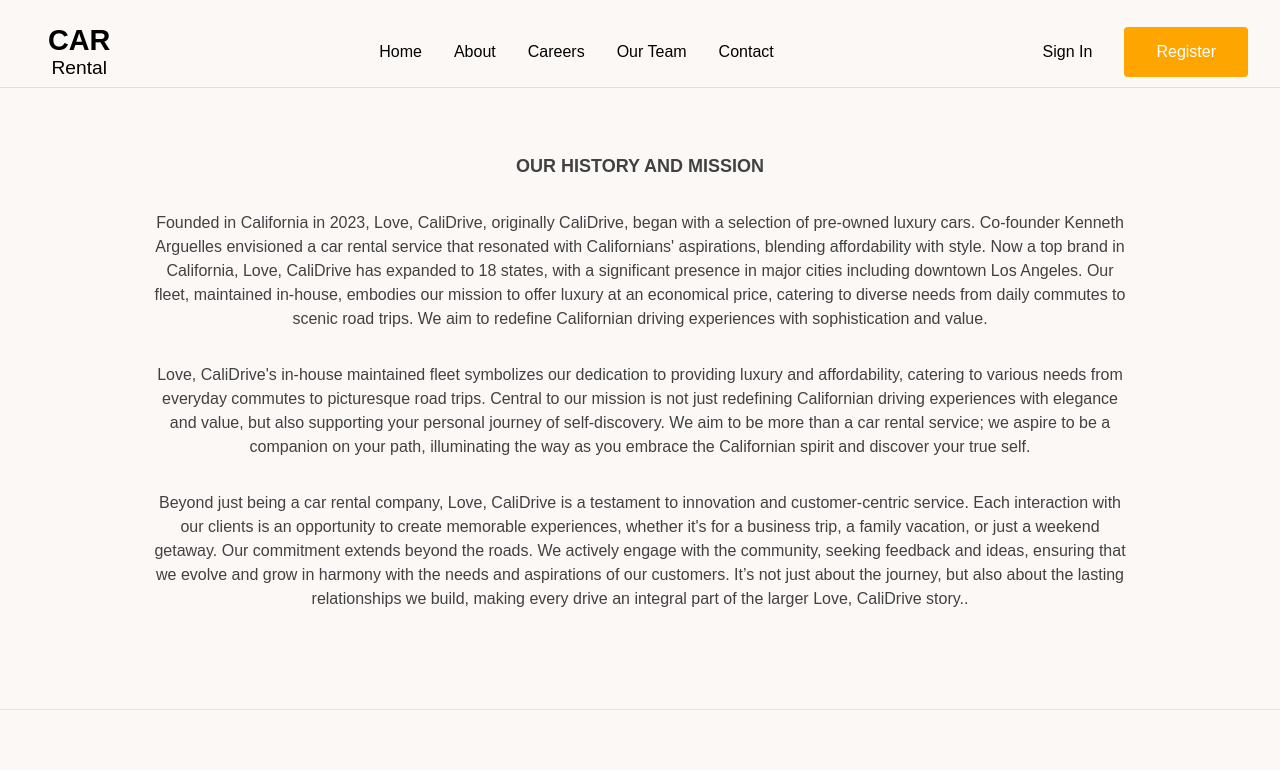
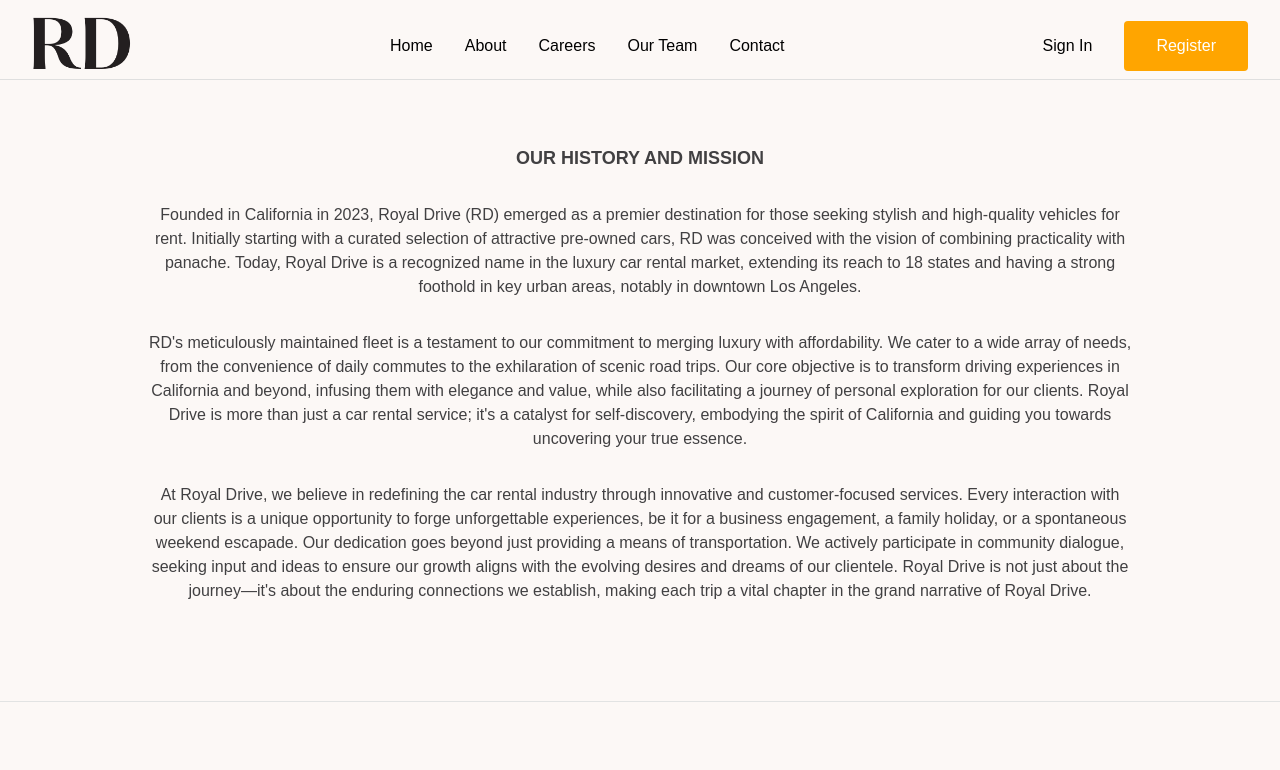
Before and after one commit to KenMain5/Calidrive-Car-Rental, a React (Vite) app: page /about in a window 1280 px wide. Shown: the top 770 px of the page. Built offline with nearby package versions, Linux system fonts and the light colour scheme.

Commit message:
new logo added

```diff
--- a/src/components/Navbar/Navbar.jsx
+++ b/src/components/Navbar/Navbar.jsx
@@ -1,7 +1,9 @@
 import { Link } from 'react-router-dom';
 import { useState } from 'react';
 import MenuOutlinedIcon from '@mui/icons-material/MenuOutlined';
+import companyLogo from '../../assets/RDLogo.png'
 import './Navbar.scss'
+
 
 const Navbar = () => {
     const [activate, setActivate] = useState(200);
@@ -18,16 +20,9 @@ const Navbar = () => {
         <nav className='navbar'>
             <div className="wrapper">
                 <div className="navbar__items">
-                    <div className="navbar__logo">
-                        <div className='navbar__logo-icon'>
-                            <i className="fa-solid fa-car-on navbar__logo__image"></i>
-                        </div>
-                            <div className="navbar__logo-text">
-                                <span>CAR</span>
-                                <span>Rental</span>
-                            </div>
+                    <div className='navbar__logo-image'>
+                        <img src={companyLogo}></img>
                     </div>
-
                     <div className="hamburgerIcon" onClick={() => handleHamburger()}>
                         <MenuOutlinedIcon/>
                     </div>
@@ -47,7 +42,6 @@ const Navbar = () => {
                         <Link to="/">Home</Link>
                         <Link to="/about">About</Link>
                         <Link to="/careers">Careers</Link>
-
                         <Link to="/">Our Team</Link>
                         <Link to="/contact">Contact</Link>
                     </div>
--- a/src/components/Navbar/Navbar.scss
+++ b/src/components/Navbar/Navbar.scss
@@ -1,7 +1,7 @@
 .navbar {
   height: 8vh;
   position: relative;
-  margin-top: 1.5rem;
+  margin-top: 1rem;
   z-index: 15;
   border-bottom: 1px rgb(223, 223, 223) solid;
 
@@ -25,37 +25,17 @@
   z-index: 5;
 }
 
-.navbar__logo {
-  display: flex;
-
-  & .navbar__logo-text {
-    display: flex;
-    flex-direction: column;
-    //padding-top: .5rem;
-
-    & span:nth-child(1){
-      font-weight: 900;
-      font-size: 1.8rem;
-    }
-
-    & span:nth-child(2){
-      font-size: 1.2rem;
-    }
-  }
 
 
-  & .navbar__logo-icon svg {
-    color: var(--primary-color);
-    font-size: 3rem;
-    margin-right: 1rem;
+.navbar__logo-image {
+  height: auto;
+  width: 100px;
+  object-fit: contain;
+
+  & img {
+    height: 100%;
+    width: 100%;
   }
-
-}
-
-.navbar__logo-icon {
-  color: var(--primary-color);
-  font-size: 3rem;
-  margin-right: 1rem;
 }
 
 
--- a/src/pages/AboutPage/About.jsx
+++ b/src/pages/AboutPage/About.jsx
@@ -9,9 +9,10 @@ function About() {
         <div className='mission'>
             <div className='mission__section'>
                 <span>Our History and Mission</span>
-                <p>Founded in California in 2023, Love, CaliDrive, originally CaliDrive, began with a selection of pre-owned luxury cars. Co-founder Kenneth Arguelles envisioned a car rental service that resonated with Californians' aspirations, blending affordability with style. Now a top brand in California, Love, CaliDrive has expanded to 18 states, with a significant presence in major cities including downtown Los Angeles. Our fleet, maintained in-house, embodies our mission to offer luxury at an economical price, catering to diverse needs from daily commutes to scenic road trips. We aim to redefine Californian driving experiences with sophistication and value.</p>
-                <p>Love, CaliDrive's in-house maintained fleet symbolizes our dedication to providing luxury and affordability, catering to various needs from everyday commutes to picturesque road trips. Central to our mission is not just redefining Californian driving experiences with elegance and value, but also supporting your personal journey of self-discovery. We aim to be more than a car rental service; we aspire to be a companion on your path, illuminating the way as you embrace the Californian spirit and discover your true self.</p>
-                <p>Beyond just being a car rental company, Love, CaliDrive is a testament to innovation and customer-centric service. Each interaction with our clients is an opportunity to create memorable experiences, whether it's for a business trip, a family vacation, or just a weekend getaway. Our commitment extends beyond the roads. We actively engage with the community, seeking feedback and ideas, ensuring that we evolve and grow in harmony with the needs and aspirations of our customers. It’s not just about the journey, but also about the lasting relationships we build, making every drive an integral part of the larger Love, CaliDrive story..</p>
+                <p>
+Founded in California in 2023, Royal Drive (RD) emerged as a premier destination for those seeking stylish and high-quality vehicles for rent. Initially starting with a curated selection of attractive pre-owned cars, RD was conceived with the vision of combining practicality with panache. Today, Royal Drive is a recognized name in the luxury car rental market, extending its reach to 18 states and having a strong foothold in key urban areas, notably in downtown Los Angeles.</p>
+                <p>RD's meticulously maintained fleet is a testament to our commitment to merging luxury with affordability. We cater to a wide array of needs, from the convenience of daily commutes to the exhilaration of scenic road trips. Our core objective is to transform driving experiences in California and beyond, infusing them with elegance and value, while also facilitating a journey of personal exploration for our clients. Royal Drive is more than just a car rental service; it's a catalyst for self-discovery, embodying the spirit of California and guiding you towards uncovering your true essence.</p>
+                <p>At Royal Drive, we believe in redefining the car rental industry through innovative and customer-focused services. Every interaction with our clients is a unique opportunity to forge unforgettable experiences, be it for a business engagement, a family holiday, or a spontaneous weekend escapade. Our dedication goes beyond just providing a means of transportation. We actively participate in community dialogue, seeking input and ideas to ensure our growth aligns with the evolving desires and dreams of our clientele. Royal Drive is not just about the journey—it's about the enduring connections we establish, making each trip a vital chapter in the grand narrative of Royal Drive.</p>
             </div>
 
         </div>
@@ -22,7 +23,9 @@ function About() {
             </div>
             <div className='about__philosophy-text'>
                 <h2>Thoughtfully-Designed Drives</h2>
-                <p>Crafted for the real world, our cars don’t just shine under showroom lights; they're engineered to cater to every twist and turn of your life. From spacious interiors for those impromptu road trips to advanced safety features for days when the weather turns treacherous, we've meticulously curated every detail, so you can drive with peace of mind. Our vehicles are tested in real-world conditions, ensuring they are not just ready-to-drive, but truly ready-to-explore. Whether it's the daily commute or a weekend getaway, trust our fleet to make every journey seamless.</p>
+                <p>
+Crafted for life's unpredictable nature, Royal Drive's vehicles are designed not just to dazzle in the showroom, but to excel in every aspect of your everyday life. Our fleet boasts cars with spacious interiors, perfect for those spontaneous road trips, and is equipped with cutting-edge safety features for those unexpected weather changes. Every detail of our vehicles has been thoughtfully selected and meticulously tested in real-life conditions, ensuring that they are not just ready for the road, but also primed for adventure.</p>
+                <p>At Royal Drive, we understand that a car is more than just a mode of transportation; it's a part of your daily narrative. Whether navigating the routine of a daily commute or embarking on a leisurely weekend escape, our fleet is designed to make every trip smooth and enjoyable. Our commitment is to provide not just a vehicle, but a reliable and luxurious companion for all your journeys. Trust Royal Drive to deliver an unparalleled driving experience, every time you turn the key.</p>
             </div>
         </div>
     </div>
--- a/src/pages/Careers/Careers.jsx
+++ b/src/pages/Careers/Careers.jsx
@@ -5,8 +5,8 @@ function Careers() {
   return (
     <div className='career'>
         <div className='career__header'>
-            <span>Rent A Future With Us</span>
-            <p>Join our team for exceptional car rental services and a unique business experience. Let's drive success together!</p>
+            <span>Drive Forward with Us</span>
+            <p>Become a key player in our esteemed car rental enterprise and embark on a remarkable business voyage. Together, we'll navigate the path to triumph!</p>
         </div>
         <div className='career__row'>
           <div className='career__image'>
@@ -14,7 +14,7 @@ function Careers() {
           </div>
 
           <div className='career__details'>
-            <p>Embark on a journey with us in the dynamic car rental industry. Our company owns a diverse fleet of vehicles, offering partners the opportunity to manage and operate a segment of our fleet. This unique business opportunity allows you to become part of a well-established brand, providing top-quality rental services to a wide range of customers. Benefit from our strong reputation, comprehensive support, and effective marketing strategies. As a partner, you'll oversee the day-to-day operations, customer service, and local marketing initiatives, while we take care of vehicle procurement, maintenance, and broad business strategies. Join us in shaping the future of mobility and enhancing customer satisfaction. Together, let's drive towards a successful future!</p>
+            <p>Join our venture in the vibrant car rental sector. At our company, we pride ourselves on a diverse and modern vehicle fleet, opening doors for partners like you to manage and run a portion of our collection. This exceptional business prospect allows you to integrate into a respected and thriving brand, renowned for delivering first-rate rental services to a broad spectrum of clients. Benefit from our well-established image, extensive support network, and dynamic marketing approaches. In your role as a partner, you'll be at the helm of daily operations, customer relations, and community-based marketing efforts, while we handle the logistics of vehicle acquisition, upkeep, and overarching corporate strategies. Collaborate with us in redefining the essence of mobility and elevating customer experiences. Let's join forces and steer our journey toward collective prosperity!</p>
           </div>
         </div>
 
```
Also changed, not shown: src/assets/RDLogo.png (added), 1 other file (tests, documents, lock files or other folders).
